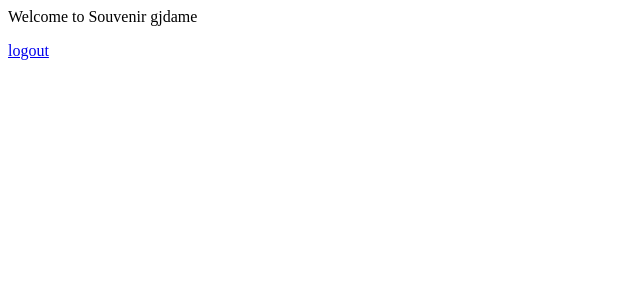
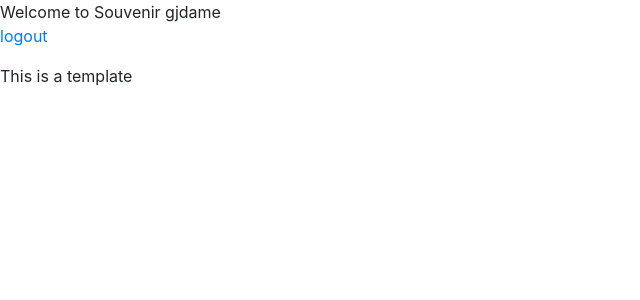
Before and after one commit to nickolasteixeira/Souvenir, a Django app: page / in a window 1280 px wide. Shown: the top 300 px of the page, without its empty margins (0-640 px from the left). Run offline with Django 3.2, Linux system fonts and the light colour scheme; a user stored in the database is signed in; some libraries are stand-ins or nearby versions.

Commit message:
update style

```diff
--- a/templates/base.html
+++ b/templates/base.html
@@ -3,6 +3,8 @@
 <html>
 <head>
   <meta charset="utf-8">
+  <meta name="viewport" content="width=device-width, initial-scale=1, shrink-to-fit=no">
+  <link rel="stylesheet" href="https://maxcdn.bootstrapcdn.com/bootstrap/4.0.0/css/bootstrap.min.css" integrity="sha384-Gn5384xqQ1aoWXA+058RXPxPg6fy4IWvTNh0E263XmFcJlSAwiGgFAW/dAiS6JXm" crossorigin="anonymous">
   <title>{% block title %}Django Auth Tutorial{% endblock %}</title>
 </head>
 <body>
--- a/templates/home.html
+++ b/templates/home.html
@@ -6,6 +6,8 @@
 {% if user.is_authenticated %}
   Welcome to Souvenir {{ user.username }}
   <p><a href="{% url 'logout' %}">logout</a></p>
+  </div>
+  <p>This is a template</p>
 {% else %}
   <p> You are not logged in </p>
   <a href="{% url 'login' %}">login</a>
--- a/templates/registration/login.html
+++ b/templates/registration/login.html
@@ -5,15 +5,16 @@
 {% block content %}
 
 <h2>Login</h2>
+
 <form method="post">
   {% csrf_token %}
   {{ form.as_p }}
   <button type="submit">Login</button>
 </form>
+
 <form action="{% url 'password_reset' %}" method="post">
   {% csrf_token %}
   <button type="submit">Reset Password</button>
 </form>
 
-
 {% endblock %}
```
Also changed, not shown: db.sqlite3, static/style.css (added).
